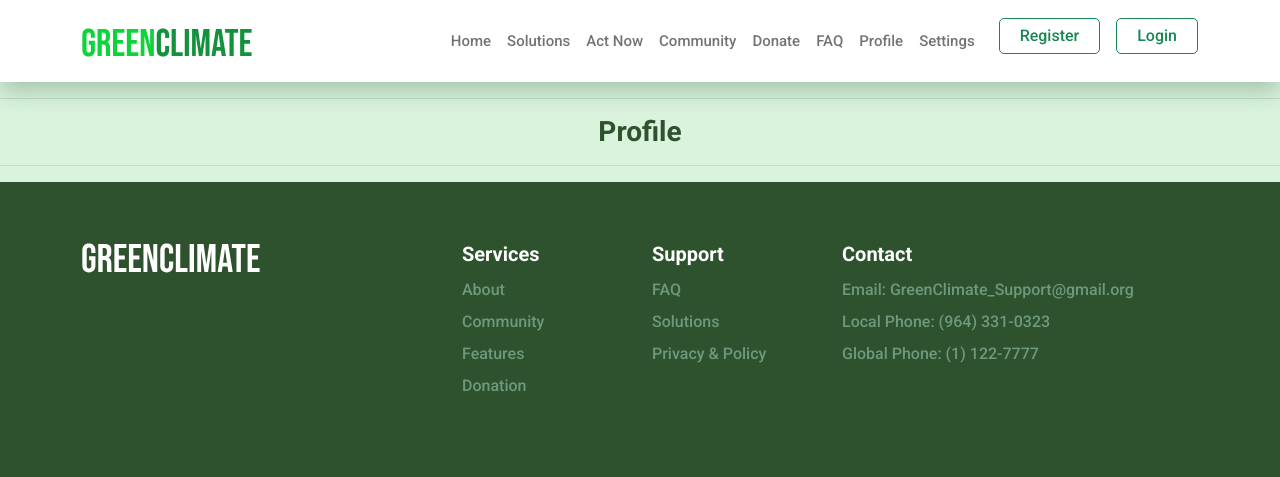
After one commit to noorb10/GreenClimate, a Django app: page /members/user in a window 1280 px wide. The commit adds this page. Shown: the top 477 px of the page. Run offline with Django 4.2, Linux system fonts and the light colour scheme; some libraries are stand-ins or nearby versions.

Commit message:
Profile setting

```diff
--- a/members/templates/authenticate/settings.html
+++ b/members/templates/authenticate/settings.html
@@ -11,7 +11,7 @@
         <div class="col-md-3">
             <div class="card card-body">
                 <hr>
-                <h3 style="text-align: center;">Account Settings</h3>
+                <h3 style="text-align: center;"> Account Settings</h3>
                 <hr>
                 <img class="profile-pic" src="{{request.user.profile.profile_pic.url}}" alt="profile picture">
             </div>
--- /dev/null
+++ b/members/templates/authenticate/user.html
@@ -0,0 +1,13 @@
+{% extends 'projectWeb/base.html' %}
+{% load static %}
+
+{% block authStyle %}
+    <link rel="stylesheet" href="{% static 'projectWeb/css/auth.css' %}">
+    <link rel="stylesheet" href="{% static 'projectWeb/css/settings.css' %}">
+    {% endblock%}
+
+{% block content %}
+    <hr>
+    <h3 style="text-align: center;"> Profile </h3>
+    <hr>
+{% endblock %}
--- a/members/urls.py
+++ b/members/urls.py
@@ -2,6 +2,7 @@ from django.urls import path
 from . import views
 
 urlpatterns = [
+    path('user', views.user_page, name='user_page'),
     path('login_user', views.login_user, name='login'),
     path('logout_user', views.logout_user, name='logout'),
     path('signup_user', views.signup_user, name='signup'),
--- a/members/views.py
+++ b/members/views.py
@@ -46,5 +46,8 @@ def logout_user(request):
 	messages.success(request, ("You were logged out!"))
 	return redirect('home')
 
+def user_page(request):
+	return render(request, 'authenticate/user.html', {})
+
 def settings(request):
 	return render(request, 'authenticate/settings.html', {})
--- a/projectWeb/templates/projectWeb/base.html
+++ b/projectWeb/templates/projectWeb/base.html
@@ -50,6 +50,19 @@
             <li class="nav-item">
                 <a class="nav-link" href="{% url 'home' %}#">FAQ</a>
             </li>
+
+            {% if request.user.is_staff %}
+            <li class="nav-item">
+                <a class="nav-link" href="{% url 'admin:index' %}">Admin</a>
+            </li>
+            {% else %}
+            <li class="nav-item">
+                <a class="nav-link" href="{% url 'user_page' %}">Profile</a>
+            </li>
+            <li class="nav-item">
+                <a class="nav-link" href="{% url 'settings' %}">Settings</a>
+            </li>
+            {% endif %}
 
             {% if user.is_authenticated %}
             <li class="nav-item">
```
Also changed, not shown: db.sqlite3, members/decorators.py (added), members/forms.py (line endings or trailing spaces), static/projectWeb/images/1200px-Cat_using_computer.jpg (added).
